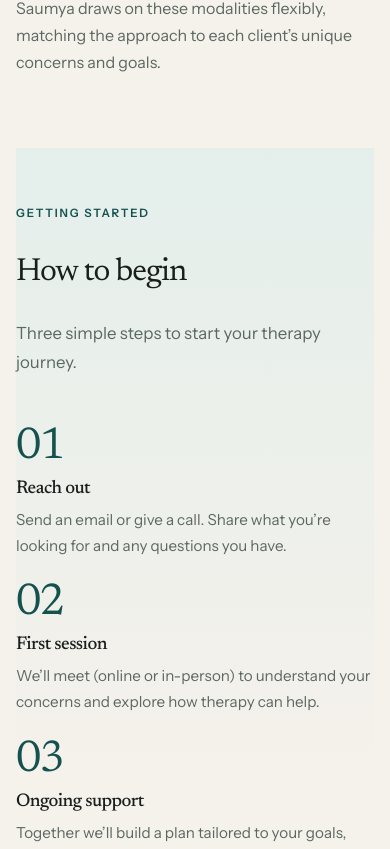
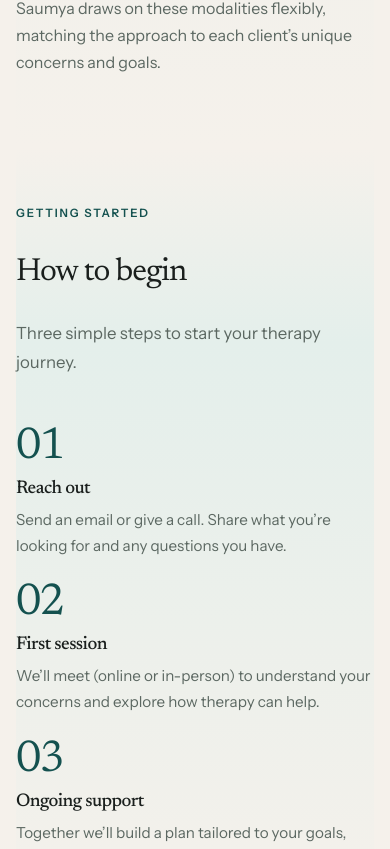
Before and after one commit to Arhaan2104/pinkelephant-coralehr, a Next.js app: page / in a window 390 px wide. Shown: the part 4131-4980 px from the top of the page. Built offline with nearby package versions, Linux system fonts and the light colour scheme.

Commit message:
style: soften sectionAccent gradient — fade in from edges instead of hard top boundary

```diff
--- a/src/app/globals.css
+++ b/src/app/globals.css
@@ -486,7 +486,7 @@ h3 {
 }
 
 .sectionAccent {
-  background: linear-gradient(180deg, var(--accent-soft) 0%, var(--background) 100%);
+  background: linear-gradient(180deg, var(--background) 0%, var(--accent-soft) 25%, var(--background) 100%);
   border-top: none !important;
 }
 
@@ -958,7 +958,7 @@ h3 {
   }
 
   .sectionAccent {
-    background: linear-gradient(180deg, var(--accent-soft) 0%, var(--background) 80%);
+    background: linear-gradient(180deg, var(--background) 0%, var(--accent-soft) 25%, var(--background) 100%);
   }
 }
 
```
